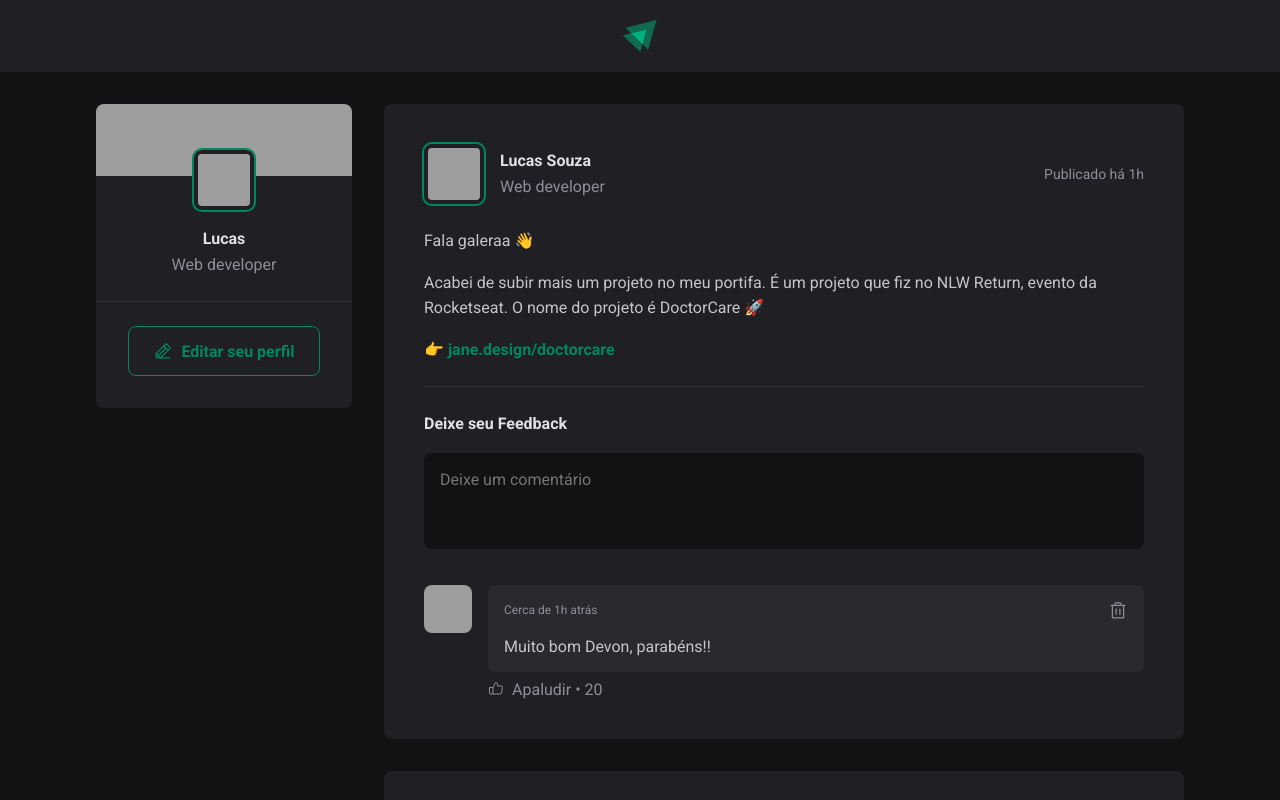
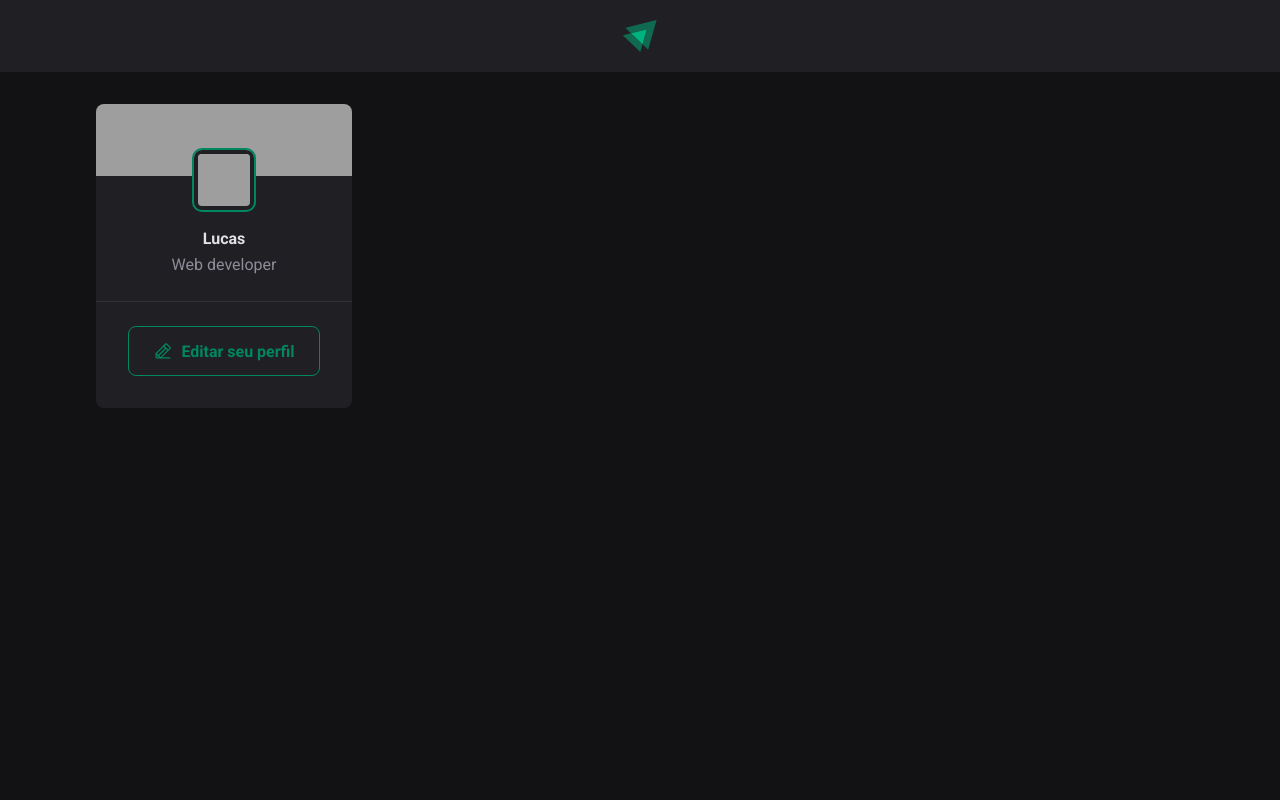
Before and after one commit to Ignite-all-projects/Ignite---ReactJs---01, a React (Vite) app: page / in a window 1280 px wide. Shown: the top 800 px of the page. Built offline with nearby package versions, Linux system fonts and the light colour scheme; grey boxes are pictures that could not be loaded.

Commit message:
[add mock on posts]

```diff
--- a/src/App.jsx
+++ b/src/App.jsx
@@ -8,6 +8,43 @@ import { Post } from './components/Post'
 
 function App() {
 
+  // author { avatar_url: '', name: '', role: '' }[
+  // publishedAt: date
+  // content
+  const posts = [
+    {
+      id: 1,
+      author: {
+        avatar: 'https://github.com/itslucassouza.png',
+        namne: 'Lucas Souza',
+        role: 'Dev front-end'
+      },
+      content: [
+        {type: 'paragraph', content: 'Fala Galera'},
+        {type: 'paragraph', content: 'acabei de subir tananan'},
+        {type: 'link', content: 'jane.design/doctorcare'}
+
+      ],
+      publishedAt: new Date("2022-05-03 20:00:00"),
+    },
+    {
+      id: 2,
+      author: {
+        avatar: 'https://github.com/diego3g.png',
+        namne: 'DiegoFernandes',
+        role: 'Dev front-end'
+      },
+      content: [
+        {type: 'paragraph', content: 'Fala Galera'},
+        {type: 'paragraph', content: 'acabei de subir tananan'},
+        {type: 'link', content: 'jane.design/doctorcare'}
+
+      ],
+      publishedAt: new Date("2022-05-03 20:00:00"),
+    },
+  ];
+
+
   return (
     <>
       <Header />
@@ -15,15 +52,16 @@ function App() {
         <Sidebar />
         <main>
 
-        <Post author="Lucas Souza" content="Lorem ipsum dolor sit amet, consectetur adipisicing elit. Corporis beatae tempora eum consequatur quia quam repellendus blanditiis, sequi odit quod esse. Obcaecati eligendi sapiente quam commodi debitis, blanditiis magni iste?"
-/>
+          {posts.map((post) => {
+            <Post
+            author={post.author}
+            content={post.content}
+            publishedAt={post.publishedAt}
+            />
+          })}
 
 
-
-        <Post author="Lucas Souza" content="Lorem ipsum dolor sit amet, consectetur adipisicing elit. Corporis beatae tempora eum consequatur quia quam repellendus blanditiis, sequi odit quod esse. Obcaecati eligendi sapiente quam commodi debitis, blanditiis magni iste?"
-                />
-
-                </main>
+        </main>
 
       </div>
     </>
```
